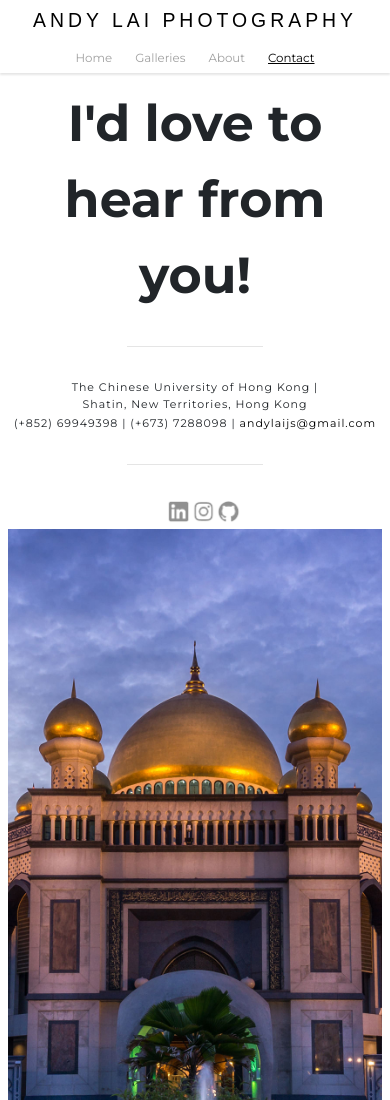
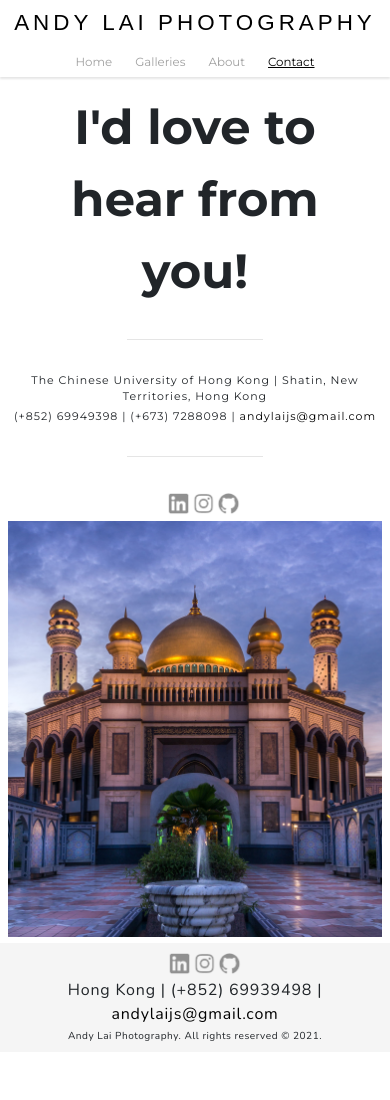
Before and after one commit to AndyLaiJS/AndyLaiPhotography, a React (Create React App) app: page /contact in a window 390 px wide. Shown: the top 1100 px of the page. After the commit the page ends 1052 px from the top, so only its background shows below. Built offline with nearby package versions, Linux system fonts and the light colour scheme; a web font is replaced by a local one.

Commit message:
CSS: Tablet

```diff
--- a/src/App.css
+++ b/src/App.css
@@ -17,7 +17,7 @@
 }
 
 .header {
-	font-size: 6vh;
+	font-size: 3rem;
 	font-weight: 700;
 	padding: 3.5% 3% 0% 3%;
 }
@@ -45,7 +45,7 @@
 }
 
 .title {
-	font-size: 2.3vh; /* 2.26vh ~ 22px on MBP 13 2018 */
+	font-size: 1.4rem; /* 2.26vh ~ 22px on MBP 13 2018 */
 	text-decoration: none;
 	letter-spacing: 4px;
 	color: black;
@@ -115,20 +115,64 @@
 	text-decoration: underline !important;
 }
 
-/* narrow desktop */
-@media screen and (max-width: 2020px) {
+/* narrower desktop */
+@media screen and (max-width: 1700px) {
 	.navLink {
 		margin: 15px 20% 0 20%;
 	}
 }
 
 /* tablet */
-@media screen and (max-width: 1240px) {
+@media screen and (max-width: 1366px) {
 	.navLink {
 		margin: 15px 15% 0 15%;
+	}
+
+	.picture {
+		height: 70vh;
+	}
+
+	.horizontal img {
+		height: 70vh !important;
+	}
+
+	.vertical img {
+		height: 90vh !important;
+	}
+
+	.horizontal .i-desc {
+		width: 75% !important;
+	}
+}
+
+/* small tablet */
+@media screen and (max-width: 1024px) {
+	.navLink {
+		margin: 15px 15% 0 15%;
+	}
+
+	.desc {
+		width: 100% !important;
+		padding-right: 8%;
+	}
+
+	.picture {
+		height: 50vh;
+	}
+
+	.horizontal img {
+		height: 50vh !important;
+	}
+
+	.vertical img {
+		height: 70vh !important;
+	}
+
+	.horizontal .i-desc {
+		width: 75% !important;
 	}
 }
 
 /* mobile */
-@media screen and (max-width: 500px) {
+@media screen and (max-width: 700px) {
 }
```
